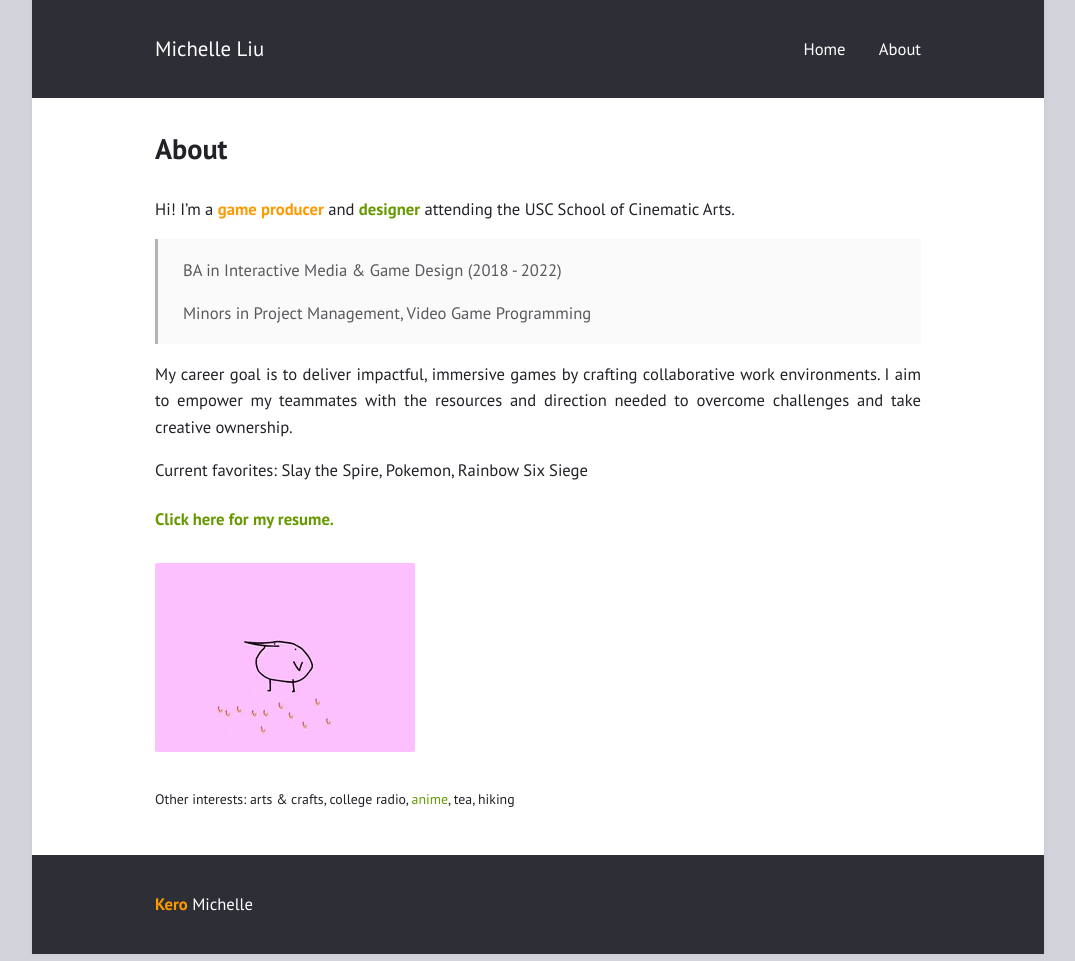
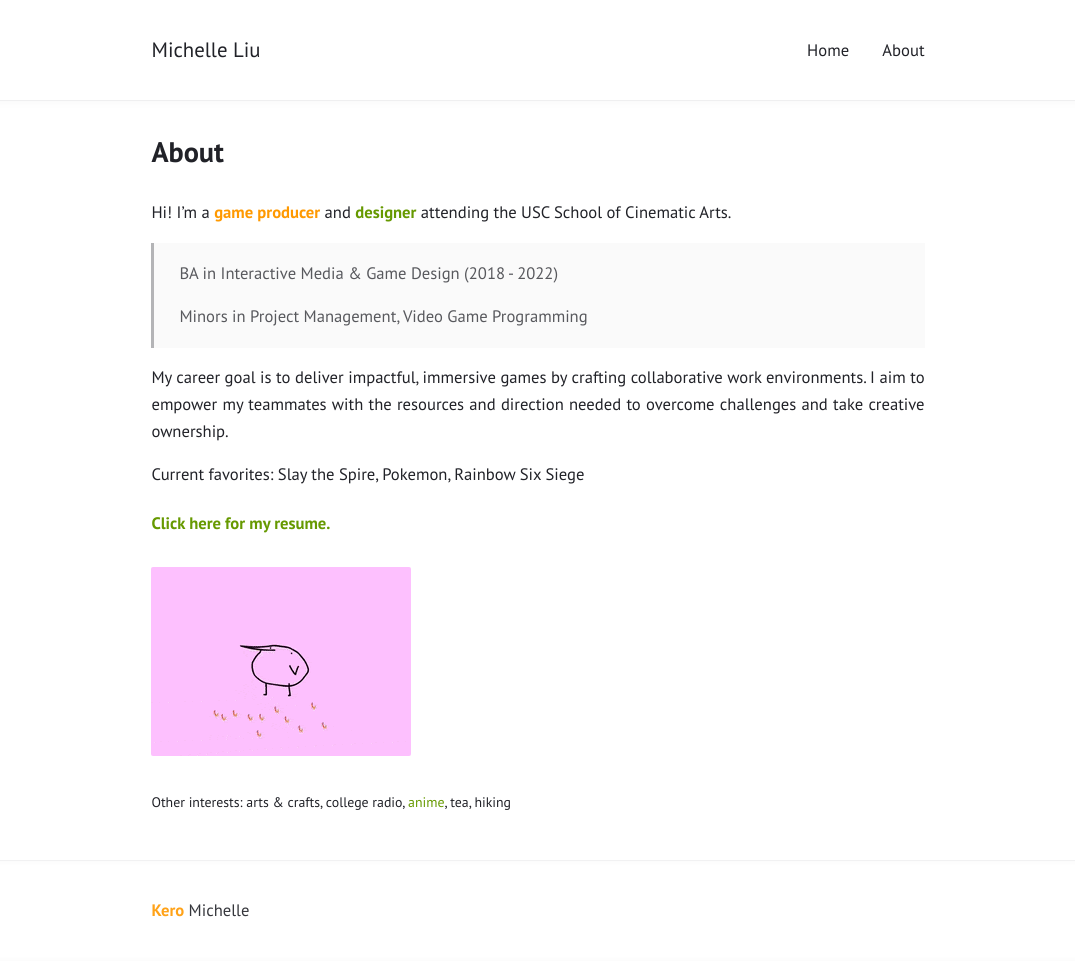
Before and after one commit to KeroMichelle/KeroMichelle.github.io, a Jekyll site: the page built from about-alt.md, in a window 1280 px wide. Shown: the whole page, without its empty margins (102-1177 px from the left). Built offline with Jekyll 4.4.1, drawn with Linux system fonts in a browser that asks for light colours.

Commit message:
Gray frame update

```diff
--- a/_config.yml
+++ b/_config.yml
@@ -10,7 +10,7 @@ logo: favicon.ico
 # Layout
 
 show_excerpts: true        # show article excerpts on the home page
-show_frame: true           # adds a gray frame to the site
+show_frame: false           # adds a gray frame to the site
 show_sidebar: false        # show a sidebar instead of the usual header
 minimal: false             # hide the box-shadow from header and footer
 
```
